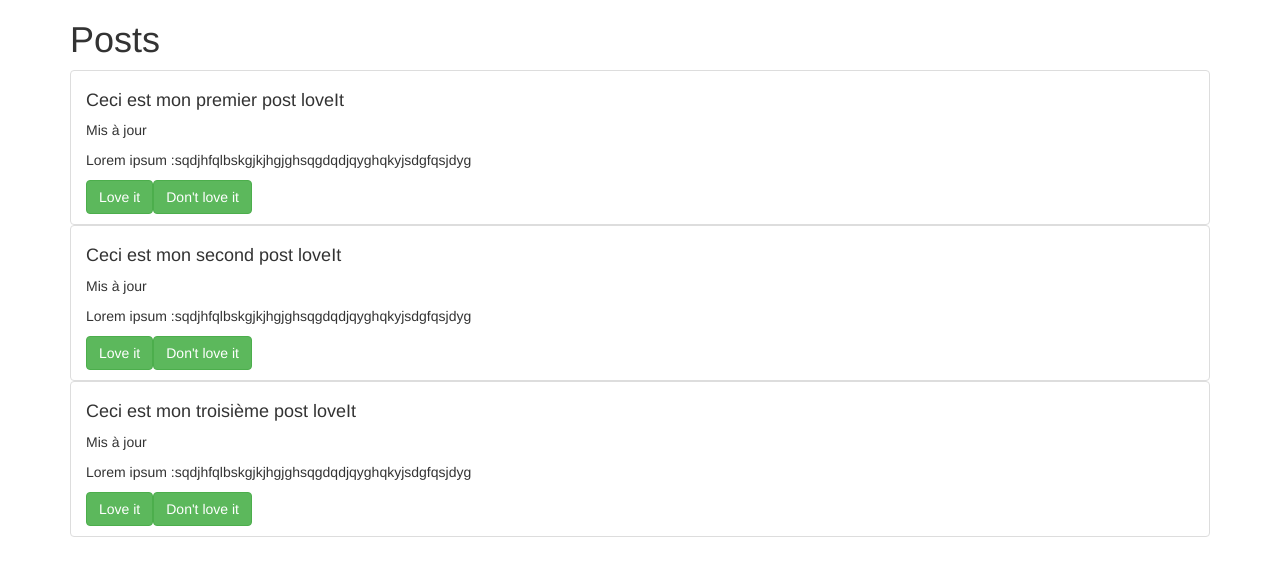
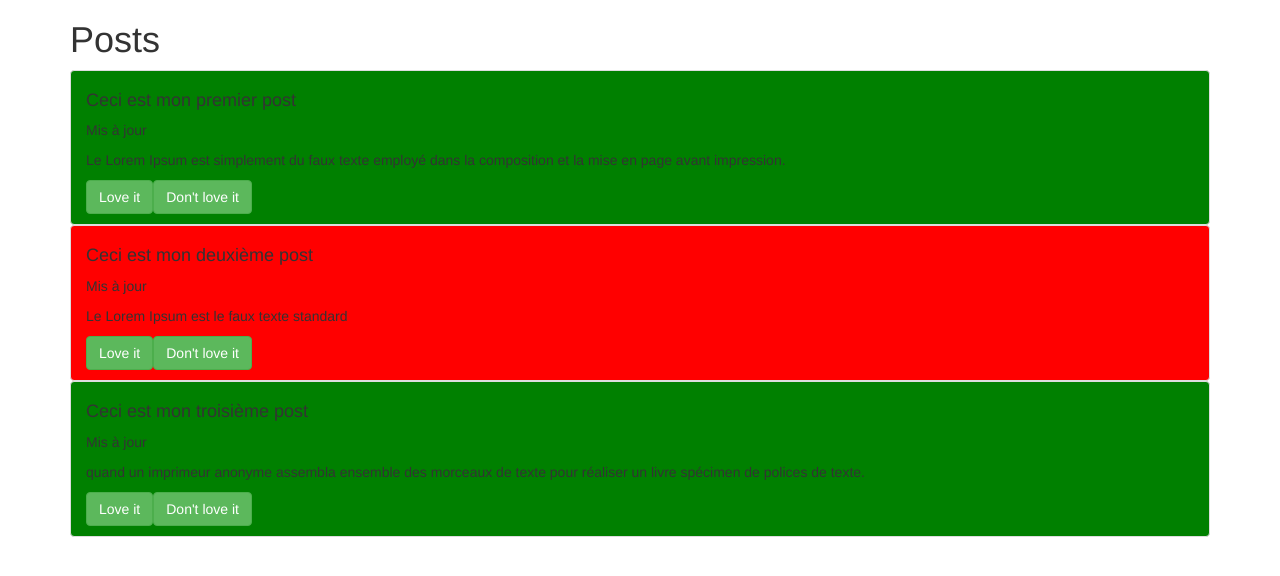
Before and after one commit to celine31/blog, an Angular app: page / in a window 1280 px wide. Shown: the top 576 px of the page. Built offline with nearby package versions, Linux system fonts and the light colour scheme.

Commit message:
ngFor, ngstyle, décorateur @Input pour article personnalisé

```diff
--- a/src/app/post-list-item/post-list-item.component.html
+++ b/src/app/post-list-item/post-list-item.component.html
@@ -1,7 +1,7 @@
-<li class="list-group-item">
-  <h4>Ceci est mon {{postName}} {{getPostStatus()}}</h4>
+<li class="list-group-item" [ngStyle]="{backgroundColor:getColor()}">
+  <h4>Ceci est mon {{title}}</h4>
   <p> Mis à jour </p>
-  <p>Lorem ipsum  :sqdjhfqlbskgjkjhgjghsqgdqdjqyghqkyjsdgfqsjdyg</p>
+  <p>{{content}}</p>
   <button class="btn btn-success" (click)="onLoveIt" >Love it</button>
   <button class="btn btn-success" (click)="notLoveIt">Don't love it</button>
 </li>
--- a/src/app/post-list-item/post-list-item.component.ts
+++ b/src/app/post-list-item/post-list-item.component.ts
@@ -7,8 +7,10 @@ import { Component, OnInit, Input } from '@angular/core';
 })
 export class PostListItemComponent implements OnInit {
 
-  @Input() postName:string;
-
+  @Input() title:string;
+  @Input() content : string;
+  @Input() loveIts: number;
+  created_at:Date;
   postStatus='loveIt';
 
   constructor() { }
@@ -24,4 +26,9 @@ export class PostListItemComponent implements OnInit {
   dontLoveIt(){
     console.log("don't love it");
   }
+  getColor(){
+    if(this.loveIts>=0){
+      return 'green';
+    }else return 'red';
+  }
 }
--- a/src/app/post-list/post-list.component.html
+++ b/src/app/post-list/post-list.component.html
@@ -1,6 +1,9 @@
 
   <ul class="list-group">
-  <app-post-list-item [postName]="postOne"></app-post-list-item>
-  <app-post-list-item [postName]="postTwo"></app-post-list-item>
-  <app-post-list-item [postName]="postThree"></app-post-list-item>
+  <app-post-list-item *ngFor="let post of posts"
+                      [title]="post.title"
+                      [content]="post.content"
+                      [loveIts]="post.loveIts"
+                      ></app-post-list-item>
+
 </ul>
--- a/src/app/post-list/post-list.component.ts
+++ b/src/app/post-list/post-list.component.ts
@@ -7,9 +7,23 @@ import { Component, OnInit } from '@angular/core';
 })
 export class PostListComponent implements OnInit {
 
-  postOne='premier post';
-  postTwo='second post';
-  postThree='troisième post';
+  posts=[
+    {
+      title: 'premier post',
+      content:'Le Lorem Ipsum est simplement du faux texte employé dans la composition et la mise en page avant impression.',
+      loveIts: 5,
+    },
+    {
+      title: 'deuxième post',
+      content:'Le Lorem Ipsum est le faux texte standard',
+      loveIts: -5,
+    },
+    {
+      title: 'troisième post',
+      content:'quand un imprimeur anonyme assembla ensemble des morceaux de texte pour réaliser un livre spécimen de polices de texte.',
+      loveIts: 2,
+    }
+  ];
 
   constructor() { }
 
```
